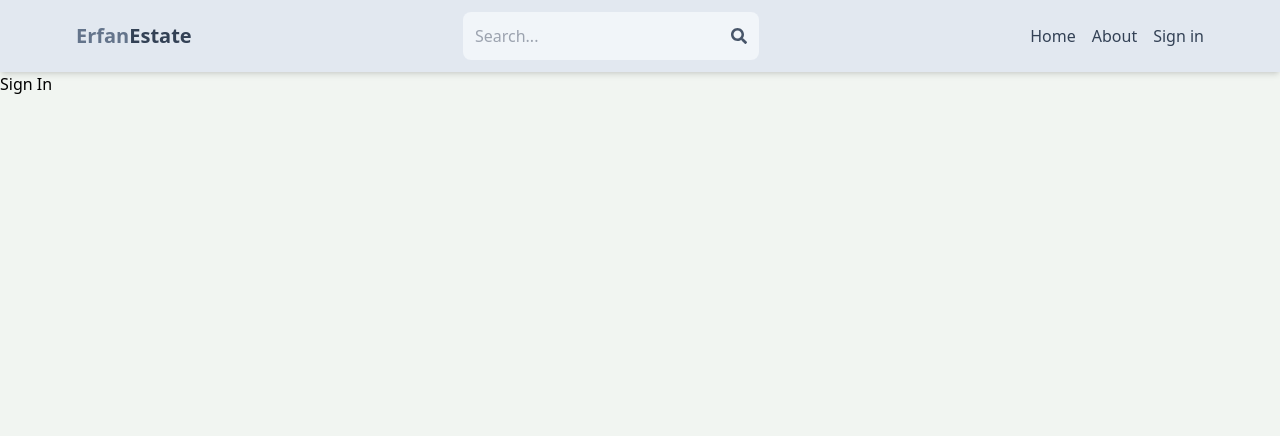
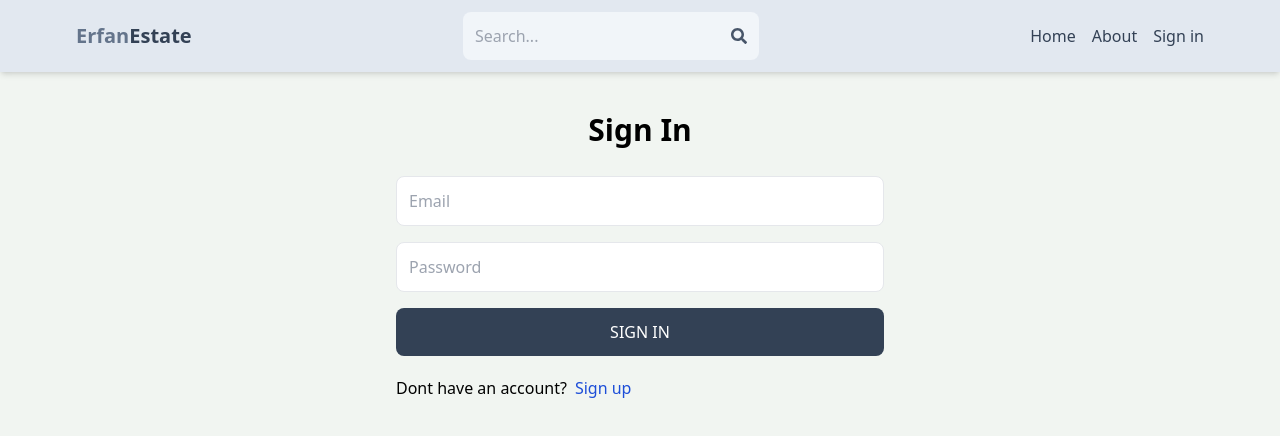
Before and after one commit to erfanheshmati/mern-real-estate, a React (Vite) app in the folder client/: page /sign-in in a window 1280 px wide. Shown: the top 436 px of the page. Built offline with nearby package versions, Linux system fonts and the light colour scheme.

Commit message:
complete sign in page functionality

```diff
--- a/client/src/pages/SignIn.jsx
+++ b/client/src/pages/SignIn.jsx
@@ -1,9 +1,60 @@
-import React from 'react'
+import { useState } from "react"
+import { Link, useNavigate } from "react-router-dom"
 
 export default function SignIn() {
+    const [formData, setFormData] = useState({})
+    const [error, setError] = useState(null)
+    const [loading, setLoading] = useState(false)
+    const navigate = useNavigate()
+
+    const handleChange = (e) => {
+        setFormData({
+            ...formData,
+            [e.target.id]: e.target.value
+        })
+    }
+
+    const handleSubmit = async (e) => {
+        e.preventDefault()
+        try {
+            setLoading(true)
+            const res = await fetch("/api/auth/signin", {
+                method: "POST",
+                headers: { "Content-Type": "application/json" },
+                body: JSON.stringify(formData)
+            })
+            const data = await res.json()
+            if (data.success === false) {
+                setLoading(false)
+                setError(data.message)
+                return
+            }
+            setLoading(false)
+            setError(null)
+            navigate("/")
+        } catch (error) {
+            setLoading(false)
+            setError(error.message)
+        }
+    }
+
     return (
-        <div>
-Sign In
+        <div className='p-3 max-w-lg mx-auto'>
+            <h1 className='text-3xl text-center font-semibold my-7'>Sign In</h1>
+            <form onSubmit={handleSubmit} className='flex flex-col gap-4'>
+                <input type="email" placeholder='Email' className='border p-3 rounded-lg' id="email" onChange={handleChange} />
+                <input type="password" placeholder='Password' className='border p-3 rounded-lg' id="password" onChange={handleChange} />
+                <button disabled={loading} className='bg-slate-700 text-white p-3 rounded-lg uppercase hover:opacity-90 disabled:opacity-80'>
+                    {loading ? "Loading..." : "Sign In"}
+                </button>
+            </form>
+            <div className="flex gap-2 mt-5">
+                <p>Dont have an account?</p>
+                <Link to="/sign-up">
+                    <span className="text-blue-700 hover:underline">Sign up</span>
+                </Link>
+            </div>
+            {error && <p className="text-red-500 mt-5">{error}</p>}
         </div>
     )
 }
--- a/client/src/pages/SignUp.jsx
+++ b/client/src/pages/SignUp.jsx
@@ -20,9 +20,7 @@ export default function SignUp() {
             setLoading(true)
             const res = await fetch("/api/auth/signup", {
                 method: "POST",
-                headers: {
-                    "Content-Type": "application/json"
-                },
+                headers: { "Content-Type": "application/json" },
                 body: JSON.stringify(formData)
             })
             const data = await res.json()
@@ -48,7 +46,7 @@ export default function SignUp() {
                 <input type="email" placeholder='Email' className='border p-3 rounded-lg' id="email" onChange={handleChange} />
                 <input type="password" placeholder='Password' className='border p-3 rounded-lg' id="password" onChange={handleChange} />
                 <button disabled={loading} className='bg-slate-700 text-white p-3 rounded-lg uppercase hover:opacity-90 disabled:opacity-80'>
-                    {loading ? "Loading..." : "Sign up"}
+                    {loading ? "Loading..." : "Sign Up"}
                 </button>
             </form>
             <div className="flex gap-2 mt-5">
```
